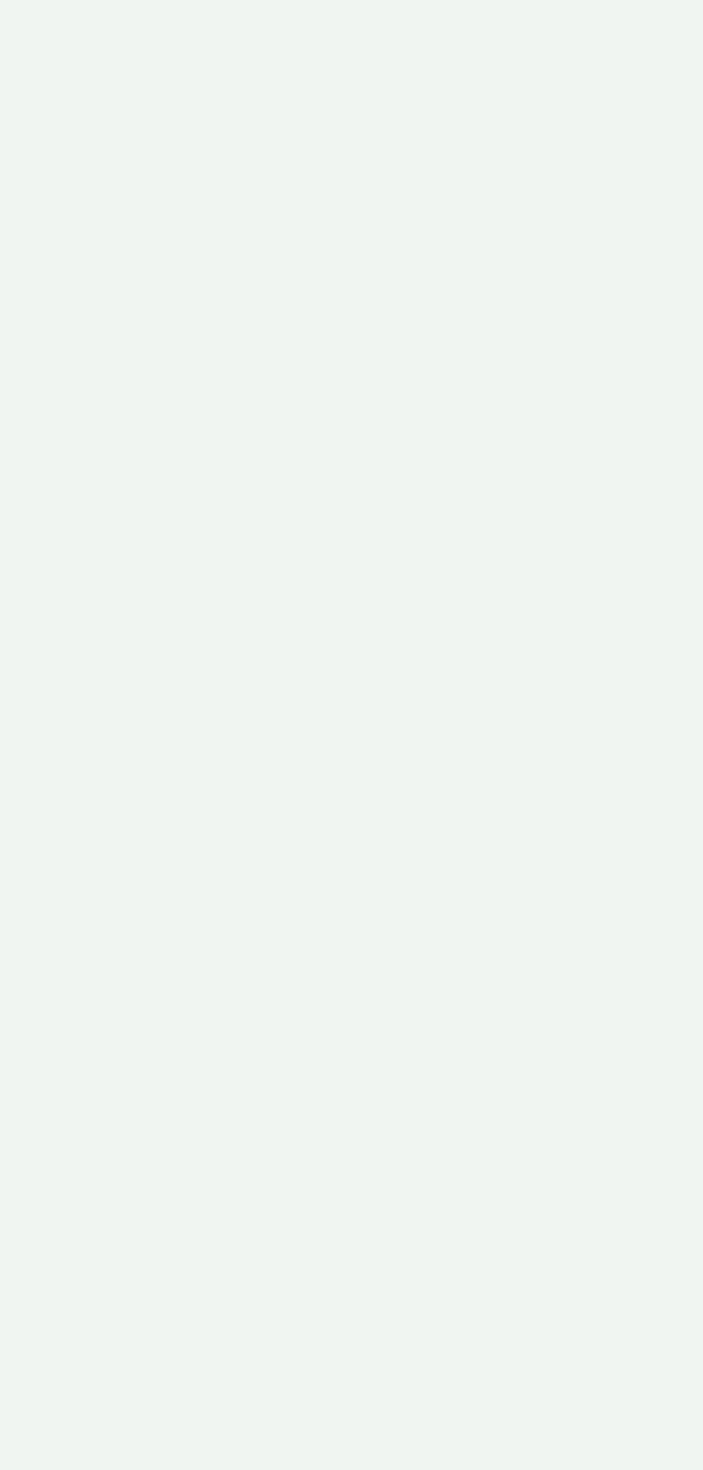
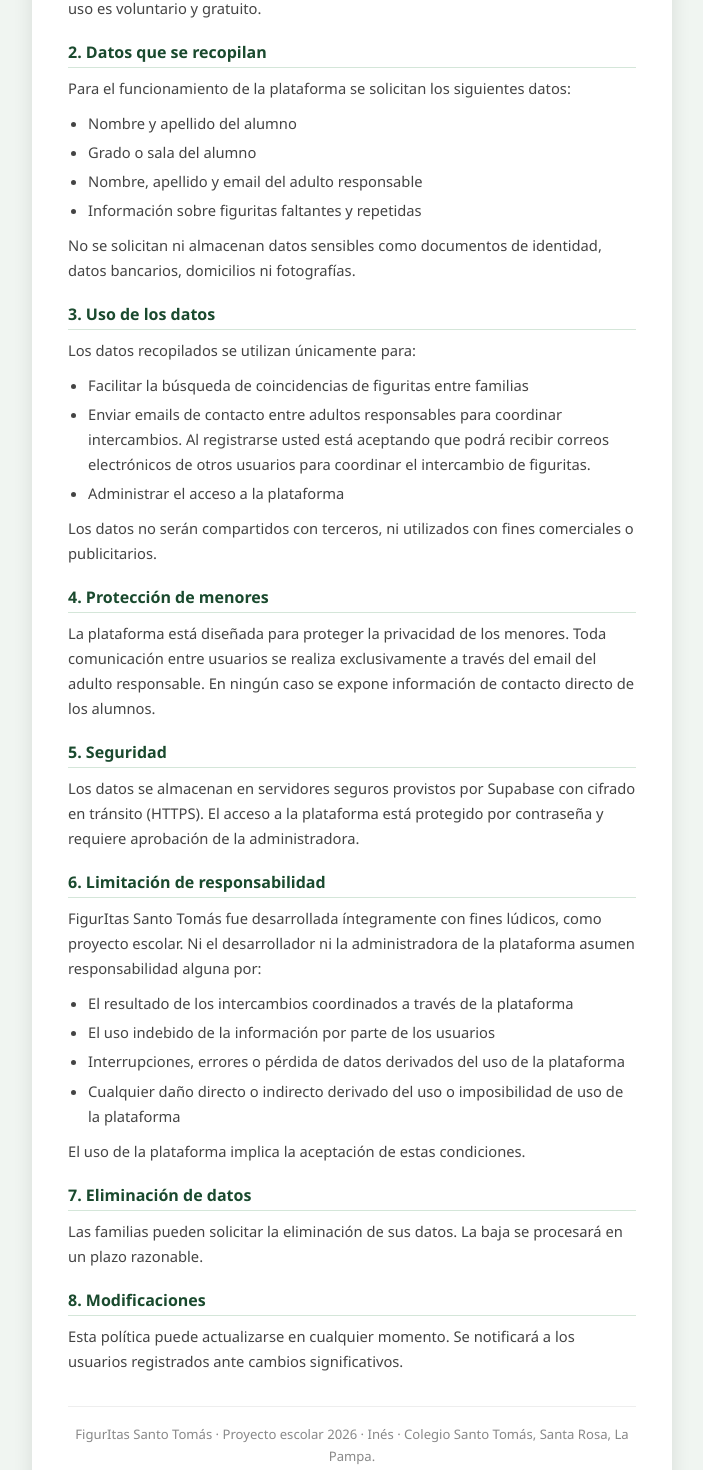
Before and after one commit to ematoranzo/figuritas-santo-tomas, a React (Vite) app: page /privacidad in a window 1280 px wide. Before the commit this address had no page. Shown: the part 335-1805 px from the top of the page, without its empty margins (288-991 px from the left). Before the commit the page ends 800 px from the top, so only its background shows below. Built offline with nearby package versions, Linux system fonts and the light colour scheme.

Commit message:
Política de Privacidad

```diff
--- a/src/App.jsx
+++ b/src/App.jsx
@@ -9,6 +9,7 @@ import Dashboard from './pages/Dashboard'
 import AlbumDetalle from './pages/figuritas/AlbumDetalle'
 import Coincidencias from './pages/coincidencias/Coincidencias'
 import MiPerfil from './pages/MiPerfil'
+import Privacidad from './pages/Privacidad'
 import AdminLayout from './pages/admin/AdminLayout'
 import AdminDashboard from './pages/admin/AdminDashboard'
 import AdminUsuarios from './pages/admin/AdminUsuarios'
@@ -44,6 +45,7 @@ function AppRoutes() {
         <Route index element={<Home />} />
         <Route path="login" element={<Login />} />
         <Route path="registro" element={<Registro />} />
+        <Route path="privacidad" element={<Privacidad />} />
         <Route path="dashboard" element={<RutaProtegida><Dashboard /></RutaProtegida>} />
         <Route path="perfil" element={<RutaProtegida><MiPerfil /></RutaProtegida>} />
         <Route path="album/:albumId/alumno/:alumnoId" element={<RutaProtegida><AlbumDetalle /></RutaProtegida>} />
--- a/src/index.css
+++ b/src/index.css
@@ -320,3 +320,10 @@ a:hover { text-decoration: underline; }
 .feed-noticia-body p { color: #555; font-size: .9rem; margin-bottom: 8px; }
 .feed-noticia-fecha { font-size: .8rem; color: #aaa; }
 .feed-destacada-badge { display: inline-block; background: #c9a227; color: white; padding: 2px 10px; border-radius: 12px; font-size: .75rem; font-weight: 600; margin-bottom: 8px; }
+/* ── Privacidad ── */
+.privacidad-contenido h3 { color: #1a4a2e; font-size: 1rem; margin: 20px 0 8px; padding-bottom: 4px; border-bottom: 1px solid #d4e6d9; }
+.privacidad-contenido p { color: #444; font-size: .92rem; line-height: 1.7; margin-bottom: 10px; }
+.privacidad-contenido ul { padding-left: 20px; margin-bottom: 10px; }
+.privacidad-contenido ul li { color: #444; font-size: .92rem; line-height: 1.7; margin-bottom: 4px; }
+.privacidad-footer { margin-top: 32px; padding-top: 16px; border-top: 1px solid #eee; text-align: center; }
+.privacidad-footer p { color: #888; font-size: .82rem; }
--- /dev/null
+++ b/src/pages/Privacidad.jsx
@@ -0,0 +1,67 @@
+import { Link } from 'react-router-dom'
+
+export default function Privacidad() {
+  return (
+    <div className="form-container">
+      <div className="form-card form-card-wide">
+        <h2>🔒 Política de Privacidad</h2>
+        <p className="form-subtitle">FigurItas Santo Tomás · Versión 1.0 · Marzo 2026</p>
+
+        <div className="privacidad-contenido">
+
+          <h3>1. Propósito de la plataforma</h3>
+          <p>FigurItas Santo Tomás es una plataforma web desarrollada exclusivamente con fines lúdicos y educativos para facilitar el intercambio de figuritas entre alumnos de nivel inicial y primaria del Colegio Santo Tomás de Santa Rosa, La Pampa. Su uso es voluntario y gratuito.</p>
+
+          <h3>2. Datos que se recopilan</h3>
+          <p>Para el funcionamiento de la plataforma se solicitan los siguientes datos:</p>
+          <ul>
+            <li>Nombre y apellido del alumno</li>
+            <li>Grado o sala del alumno</li>
+            <li>Nombre, apellido y email del adulto responsable</li>
+            <li>Información sobre figuritas faltantes y repetidas</li>
+          </ul>
+          <p>No se solicitan ni almacenan datos sensibles como documentos de identidad, datos bancarios, domicilios ni fotografías.</p>
+
+          <h3>3. Uso de los datos</h3>
+          <p>Los datos recopilados se utilizan únicamente para:</p>
+          <ul>
+            <li>Facilitar la búsqueda de coincidencias de figuritas entre familias</li>
+            <li>Enviar emails de contacto entre adultos responsables para coordinar intercambios. Al registrarse usted está aceptando que podrá recibir correos electrónicos de otros usuarios para coordinar el intercambio de figuritas.</li>
+            <li>Administrar el acceso a la plataforma</li>
+          </ul>
+          <p>Los datos no serán compartidos con terceros, ni utilizados con fines comerciales o publicitarios.</p>
+
+          <h3>4. Protección de menores</h3>
+          <p>La plataforma está diseñada para proteger la privacidad de los menores. Toda comunicación entre usuarios se realiza exclusivamente a través del email del adulto responsable. En ningún caso se expone información de contacto directo de los alumnos.</p>
+
+          <h3>5. Seguridad</h3>
+          <p>Los datos se almacenan en servidores seguros provistos por Supabase con cifrado en tránsito (HTTPS). El acceso a la plataforma está protegido por contraseña y requiere aprobación de la administradora.</p>
+
+          <h3>6. Limitación de responsabilidad</h3>
+          <p>FigurItas Santo Tomás fue desarrollada íntegramente con fines lúdicos, como proyecto escolar. Ni el desarrollador ni la administradora de la plataforma asumen responsabilidad alguna por:</p>
+          <ul>
+            <li>El resultado de los intercambios coordinados a través de la plataforma</li>
+            <li>El uso indebido de la información por parte de los usuarios</li>
+            <li>Interrupciones, errores o pérdida de datos derivados del uso de la plataforma</li>
+            <li>Cualquier daño directo o indirecto derivado del uso o imposibilidad de uso de la plataforma</li>
+          </ul>
+          <p>El uso de la plataforma implica la aceptación de estas condiciones.</p>
+
+          <h3>7. Eliminación de datos</h3>
+          <p>Las familias pueden solicitar la eliminación de sus datos. La baja se procesará en un plazo razonable.</p>
+
+          <h3>8. Modificaciones</h3>
+          <p>Esta política puede actualizarse en cualquier momento. Se notificará a los usuarios registrados ante cambios significativos.</p>
+
+          <div className="privacidad-footer">
+            <p>FigurItas Santo Tomás · Proyecto escolar 2026 · Inés · Colegio Santo Tomás, Santa Rosa, La Pampa.</p>
+          </div>
+        </div>
+
+        <Link to="/" className="btn-secondary btn-block" style={{ textAlign: 'center', marginTop: 24 }}>
+          ← Volver al inicio
+        </Link>
+      </div>
+    </div>
+  )
+}
```
